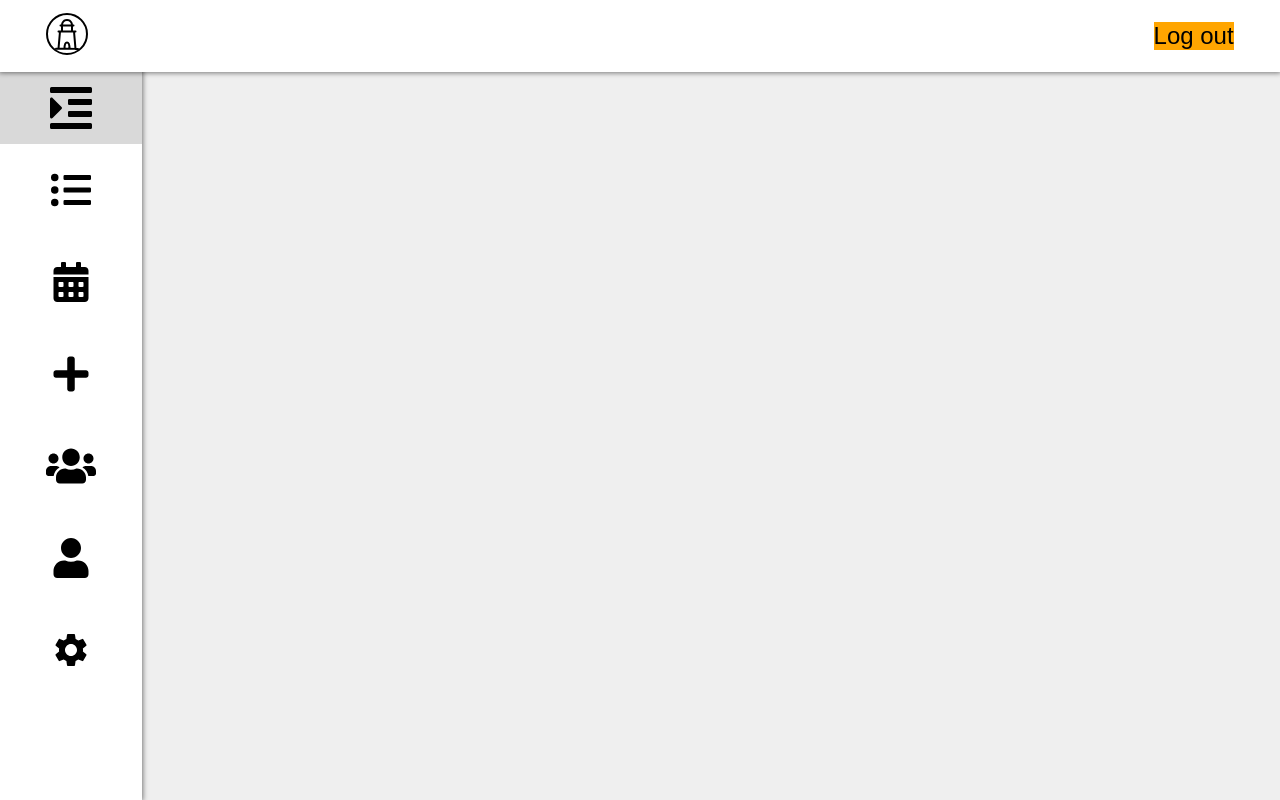
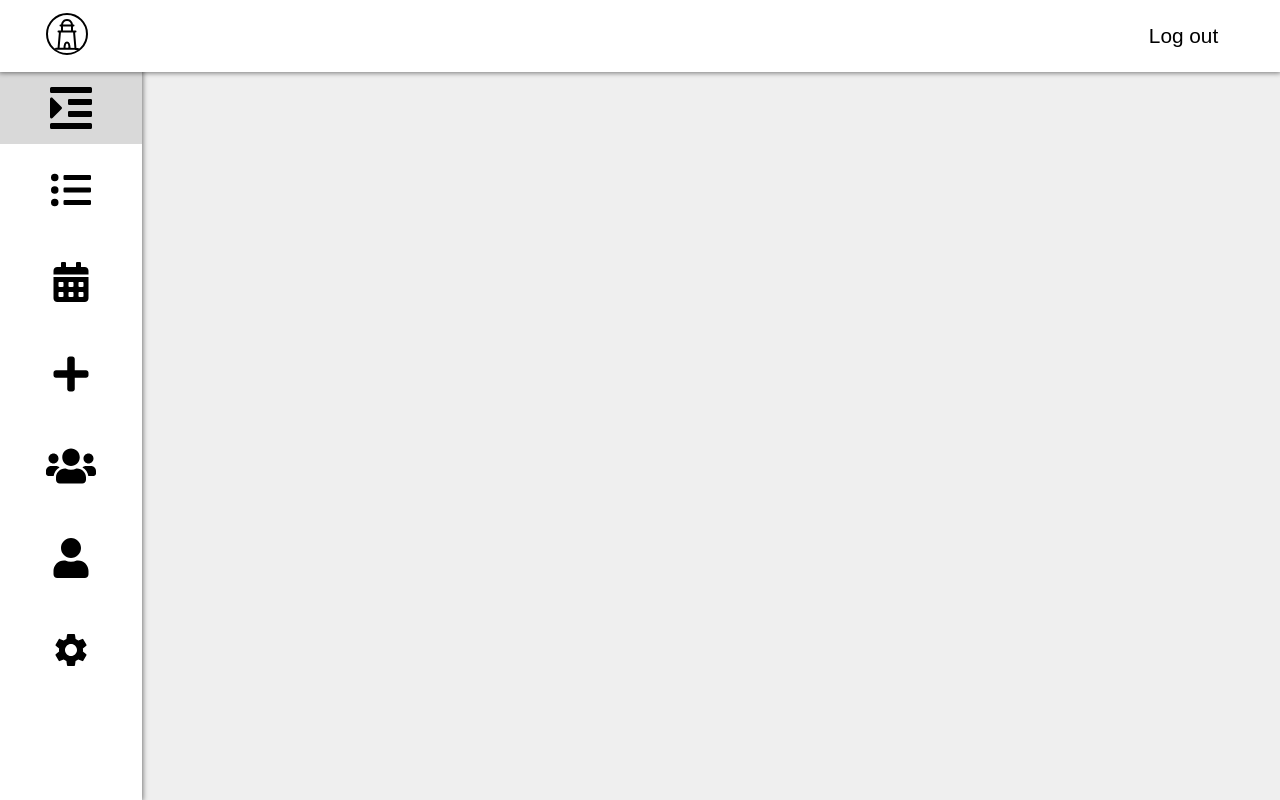
Before and after one commit to sbacanski0730/weather-and-hr-logbook-web, a React (Create React App) app: page / in a window 1280 px wide. Built offline with nearby package versions, Linux system fonts and the light colour scheme.

Commit message:
first useable version of button component
Changes in Button component and in Navbar.styles (#logout-container needed styles)

```diff
--- a/src/Components/Button/Button.jsx
+++ b/src/Components/Button/Button.jsx
@@ -4,7 +4,7 @@ import { ButtonStyle } from './Button.style';
 const Button = ({ children, btn_style, btn_size, btn_hover }) => {
 	const STYLES = ['default', 'no-outline'];
 	const SIZES = ['default', 'wide'];
-	const HOVERS = ['default'];
+	const HOVERS = ['default', 'underline'];
 
 	const checkPropStyle = STYLES.includes(btn_style) ? btn_style : STYLES[0];
 	const checkPropSize = SIZES.includes(btn_size) ? btn_size : SIZES[0];
--- a/src/Components/Button/Button.style.js
+++ b/src/Components/Button/Button.style.js
@@ -1,7 +1,6 @@
 import styled, { css } from 'styled-components';
 
 export const ButtonStyle = styled.button`
-	font-size: 1.5rem;
 	font-family: 'Montserrat', sans-serif;
 	outline: none;
 	border: none;
@@ -10,15 +9,29 @@ export const ButtonStyle = styled.button`
 	${({ btn_style }) => {
 		if (btn_style === 'default') {
 			return css`
-				background-color: orange;
+				font-size: 1.3rem;
+				border: 1px solid #d9d9d9;
+				border-radius: 5px;
+			`;
+		}
+		if (btn_style === 'no-outline') {
+			return css`
+				border: none;
+				font-size: 1.3rem;
 			`;
 		}
 	}};
 
 	${({ btn_size }) => {
-		if (btn_size === 'no-outline') {
+		if (btn_size === 'default') {
 			return css`
-				background-color: blue;
+				padding: 0.2rem 0.9rem;
+			`;
+		}
+		if (btn_size === 'wide') {
+			return css`
+				width: 100%;
+				padding: 0.2rem 0.6rem;
 			`;
 		}
 	}}
@@ -31,5 +44,16 @@ export const ButtonStyle = styled.button`
 				}
 			`;
 		}
+		if (btn_hover === 'underline') {
+			return css`
+				border: 1px solid transparent;
+				border-radius: 0;
+				transition: border 0.1s ease-in;
+				&:hover {
+					cursor: pointer;
+					border-bottom: 1px solid #d9d9d9;
+				}
+			`;
+		}
 	}}
 `;
--- a/src/Components/NavBar/Navbar.jsx
+++ b/src/Components/NavBar/Navbar.jsx
@@ -26,8 +26,13 @@ const Navbar = () => {
 						<img src={logo} alt='' />
 					</div>
 					<div id='logout-container'>
-						<Button>Log out</Button>
-						{/* <button>Logout</button> */}
+						<Button
+							btn_style='no-outline'
+							btn_size='default'
+							btn_hover='underline'
+						>
+							Log out
+						</Button>
 					</div>
 				</div>
 				<div class={`left ${sideMenuOpen ? 'open' : 'closed'}`}>
--- a/src/Components/NavBar/Navbar.style.js
+++ b/src/Components/NavBar/Navbar.style.js
@@ -19,6 +19,12 @@ export const NavbarStyle = styled.div`
 		left: 0;
 		z-index: 99;
 		padding: 0 2.9rem;
+
+		#logout-container {
+			width: 100%;
+			display: flex;
+			justify-content: flex-end;
+		}
 	}
 
 	.left {
```
